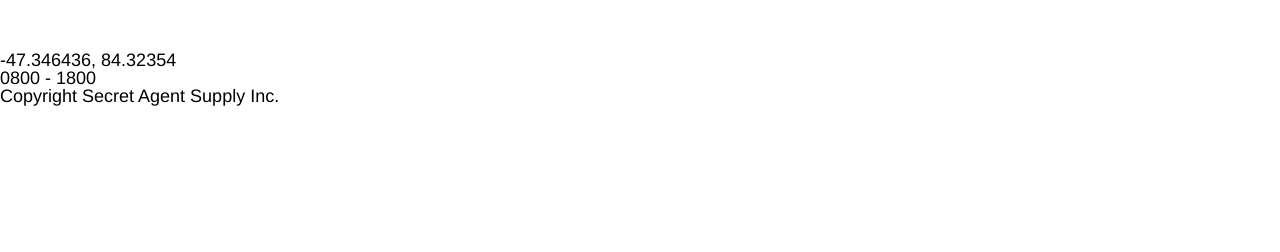
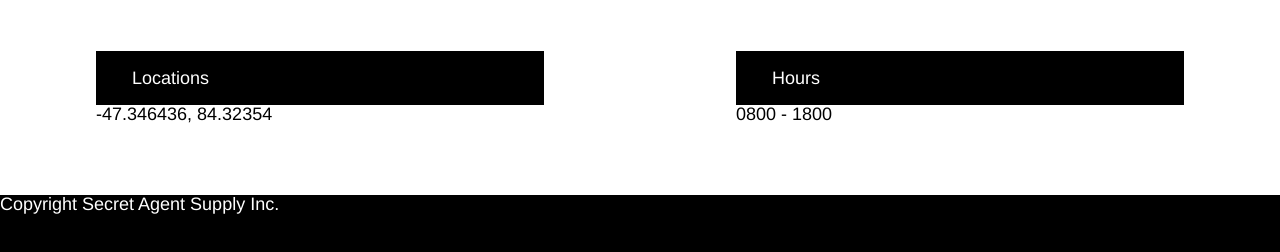
Before and after one commit to murder-cat/secret-agent, a plain HTML site: page index.html in a window 1280 px wide. Shown: the part 716-968 px from the top of the page. Before the commit the page ends 822 px from the top, so only its background shows below. Drawn offline with Linux system fonts and the light colour scheme.

Commit message:
added remaining css

```diff
--- a/index.html
+++ b/index.html
@@ -50,15 +50,16 @@
 </div>
 
 <!-- location/hours -->
-
-    <div class="location">
-      <p>-47.346436, 84.32354</p>
+    <div class="information">
+      <div class="location">
+        <h3>Locations</h3>
+        <p>-47.346436, 84.32354</p>
+      </div>
+      <div class="hours">
+        <h3>Hours</h3>
+        <p>0800 - 1800</p>
+      </div>
     </div>
-
-    <div class="hours">
-      <p>0800 - 1800</p>
-    </div>
-
 <!-- footer -->
 
     <footer>
--- a/resources/style.css
+++ b/resources/style.css
@@ -98,3 +98,42 @@ nav span{
 	padding-bottom: 0.5rem;
 	text-align: center;
 }
+
+/*location/hours*/
+.information{
+	display: flex;
+	justify-content: space-around;
+	padding-bottom: 4rem;
+}
+
+.location{
+	width: 35%;
+}
+
+.hours{
+	width: 35%;
+}
+
+.location h3{
+	background-color: black;
+	color: white;
+	padding-left: 2rem;
+	padding-top: 1rem;
+	padding-bottom: 1rem;
+}
+
+.hours h3{
+	background-color: black;
+	color: white;
+	padding-left: 2rem;
+	padding-top: 1rem;
+	padding-bottom: 1rem;
+}
+
+/*footer*/
+footer{
+	height: 5rem;
+	color: white;
+	background-color: black;
+	text-align: left;
+}
```
